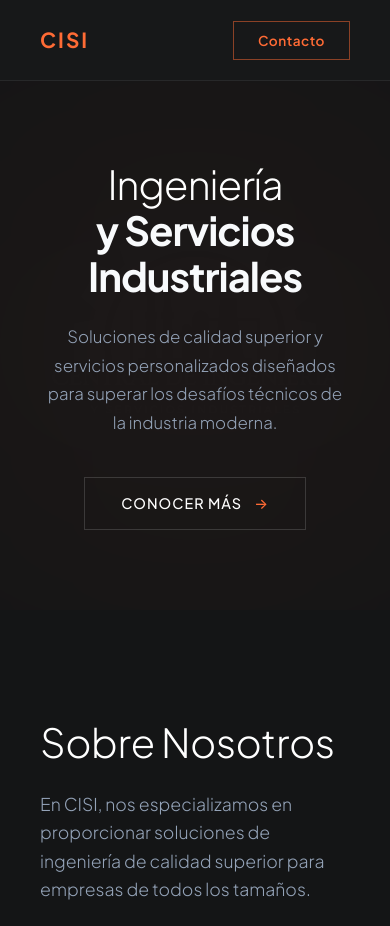
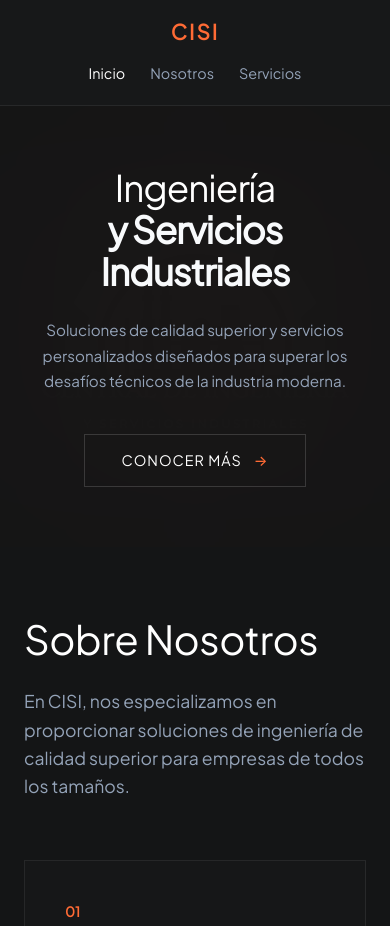
Before and after one commit to cisi-jose/cisi-jose, a plain HTML site: page index.html in a window 390 px wide. Shown: the top 926 px of the page. Drawn offline with Linux system fonts and the light colour scheme.

Commit message:
Update style.css

```diff
--- a/style.css
+++ b/style.css
@@ -1,4 +1,4 @@
-@import url('https://fonts.googleapis.com/css2?family=Plus+Jakarta+Sans:wght@300;400;500;600;700&display=swap');
+@import url('https://fonts.googleapis.com/css2?family=Plus+Jakarta+Sans:wght=300;400;500;600;700&display=swap');
 
 /* Global Reset & Base Configurations */
 html {
@@ -15,7 +15,7 @@ body {
     font-family: 'Plus Jakarta Sans', -apple-system, BlinkMacSystemFont, sans-serif;
     line-height: 1.6;
     color: #E2E8F0;
-    background-color: #141516; /* Deep charcoal background */
+    background-color: #141516;
     overflow-x: hidden;
 }
 
@@ -32,7 +32,7 @@ body {
     max-width: 800px;
 }
 
-/* 1. Navigation */
+/* 1. Navigation Navbar Layout */
 .navbar {
     background-color: #171819;
     border-bottom: 1px solid rgba(255, 255, 255, 0.07);
@@ -46,12 +46,16 @@ body {
     justify-content: space-between;
     align-items: center;
     height: 80px;
+    gap: 20px;
+}
+
+.logo-container {
+    flex-shrink: 0;
 }
 
 .logo-link {
     display: flex;
     align-items: center;
-    gap: 12px;
     text-decoration: none;
 }
 
@@ -59,7 +63,7 @@ body {
     font-size: 1.3rem;
     font-weight: 700;
     letter-spacing: 2px;
-    color: #FF6B35; /* Industrial Orange Accent */
+    color: #FF6B35;
 }
 
 .nav-links {
@@ -74,6 +78,7 @@ body {
     font-size: 0.9rem;
     font-weight: 500;
     transition: color 0.3s ease;
+    white-space: nowrap;
 }
 
 .nav-links a:hover,
@@ -81,7 +86,11 @@ body {
     color: #FFFFFF;
 }
 
-/* Reusable Button Specs */
+.nav-cta {
+    flex-shrink: 0;
+}
+
+/* Button UI Definitions */
 .btn-outline {
     border: 1px solid rgba(255, 107, 53, 0.5);
     color: #FF6B35;
@@ -129,14 +138,14 @@ body {
     transform: translateX(4px);
 }
 
-/* 2. Hero Section - Tightened Proportions to eliminate dead vertical voids */
+/* 2. Hero Section Layout Proportions */
 .hero {
     position: relative;
-    min-height: 550px;
+    min-height: 500px;
     display: flex;
     align-items: center;
     background-color: #141516;
-    padding: 100px 0;
+    padding: 80px 0;
     overflow: hidden;
 }
 
@@ -144,9 +153,6 @@ body {
     position: relative;
     z-index: 2;
     width: 100%;
-    max-width: 1600px;
-    margin: 0 auto;
-    padding: 0 40px;
 }
 
 .hero-text-block {
@@ -176,29 +182,29 @@ body {
     margin-bottom: 40px;
 }
 
-/* Enhanced Full-Section Background Watermark - Scale Tuned for desktop layout */
+/* Base Full-Section Watermark Pattern Settings */
 .hero-watermark-bg {
     position: absolute;
     top: 50%;
     left: 65%;
     transform: translate(-50%, -50%);
-    width: 55vw;
-    height: 55vw;
+    width: 50vw;
+    height: 50vw;
     max-width: 650px;
     max-height: 650px;
+    /* NOTE: Double-check that your file extension matches lowercase .jpeg exactly on GitHub */
     background-image: url('images/main-logo.jpeg');
     background-size: contain;
     background-repeat: no-repeat;
     background-position: center;
 
-    /* Matte dark-mode processing filters */
     filter: invert(1) brightness(0.5) opacity(0.05);
     mix-blend-mode: screen;
     pointer-events: none;
     z-index: 1;
 }
 
-/* Ambient structural background glow */
+/* Ambient backdrop glow layer */
 .hero::before {
     content: '';
     position: absolute;
@@ -214,7 +220,7 @@ body {
     z-index: 0;
 }
 
-/* 3. Global Section Header Styling */
+/* 3. Global Headers */
 .section-container {
     padding-top: 100px;
     padding-bottom: 100px;
@@ -317,7 +323,7 @@ body {
     border-color: #FF6B35;
 }
 
-/* 5. Services Section Formatting */
+/* 5. Services Layout block definitions */
 .services {
     background-color: #121314;
     border-top: 1px solid rgba(255, 255, 255, 0.02);
@@ -355,7 +361,7 @@ body {
     font-weight: 300;
 }
 
-/* 6. Contact Form Design */
+/* 6. Contact Form Block Elements */
 #contact-form {
     display: flex;
     flex-direction: column;
@@ -384,7 +390,7 @@ body {
     align-self: flex-start;
 }
 
-/* 7. Footer Design */
+/* 7. Footer Styles */
 .footer {
     background-color: #0E0F10;
     border-top: 1px solid rgba(255, 255, 255, 0.08);
@@ -413,12 +419,15 @@ body {
     color: #FF6B35;
 }
 
-/* Media Breakpoints for Full Cellphone Responsiveness */
+/* ------------------------------------------------------------- */
+/* CRUCIAL MOBILE OVERHAUL RESPONSIVE BREAKPOINTS               */
+/* ------------------------------------------------------------- */
+
 @media (max-width: 1024px) {
     .hero {
         text-align: center;
-        min-height: auto; /* Removes desktop height constraints on mobile viewports */
-        padding: 80px 0;
+        min-height: auto;
+        padding: 60px 0;
     }
     .hero-text-block {
         margin: 0 auto;
@@ -427,17 +436,24 @@ body {
         align-items: center;
     }
     .hero-title {
-        font-size: 2.5rem; /* Prevents title text from creating unnatural screen overflow on devices */
+        font-size: 2.8rem;
     }
+
+    /* Reposition and scale the logo watermark specifically for mobile aspect ratios */
     .hero-watermark-bg {
         left: 50%;
-        top: 45%;
-        width: 120vw; /* Scales larger than phone boundaries to become abstract background artwork */
-        height: 120vw;
-        opacity: 0.06; /* Slightly raised for outdoor viewing contrast */
+        top: 50%;
+        width: 75vmax; /* Sized relative to the largest screen dimension for constant volume */
+        height: 75vmax;
+        max-width: 500px;
+        max-height: 500px;
+        opacity: 0.07; /* Bumped up slightly so it remains visible on mobile backlights */
     }
     .hero::before {
         left: 50%;
+        top: 50%;
+        width: 400px;
+        height: 400px;
     }
     .features-grid {
         grid-template-columns: repeat(2, 1fr);
@@ -448,20 +464,62 @@ body {
 }
 
 @media (max-width: 768px) {
+    /* FIXED MOBILENAV: Instead of hiding, make it an elegant, low-profile swipeable bar */
+    .nav-container {
+        flex-direction: column;
+        height: auto;
+        padding: 15px 20px;
+        gap: 12px;
+    }
+
     .nav-links {
-        display: none; /* Hides plain text menu array for clean phone rendering */
+        display: flex;
+        gap: 25px;
+        width: 100%;
+        justify-content: center;
+        overflow-x: auto;
+        padding-bottom: 4px;
+        /* Hides native scrollbar track UI artifacts on premium mobile viewports */
+        -webkit-overflow-scrolling: touch;
+    }
+
+    .nav-links::-webkit-scrollbar {
+        display: none;
+    }
+
+    .nav-cta {
+        display: none; /* Hide secondary duplicate contact button element to prioritize navbar minimalism */
+    }
+
+    .hero-container {
+        padding: 0 24px;
+    }
+    .hero-title {
+        font-size: 2.3rem;
+    }
+    .hero-description {
+        font-size: 0.95rem;
     }
     .features-grid {
         grid-template-columns: 1fr;
+        padding: 0;
+    }
+    .section-container {
+        padding: 60px 24px;
     }
     .director-banner {
         flex-direction: column;
         align-items: flex-start;
         gap: 20px;
+        padding: 24px;
     }
     .footer-container {
         flex-direction: column;
         gap: 20px;
         text-align: center;
     }
+    .footer-meta {
+        flex-direction: column;
+        gap: 10px;
+    }
 }
```
